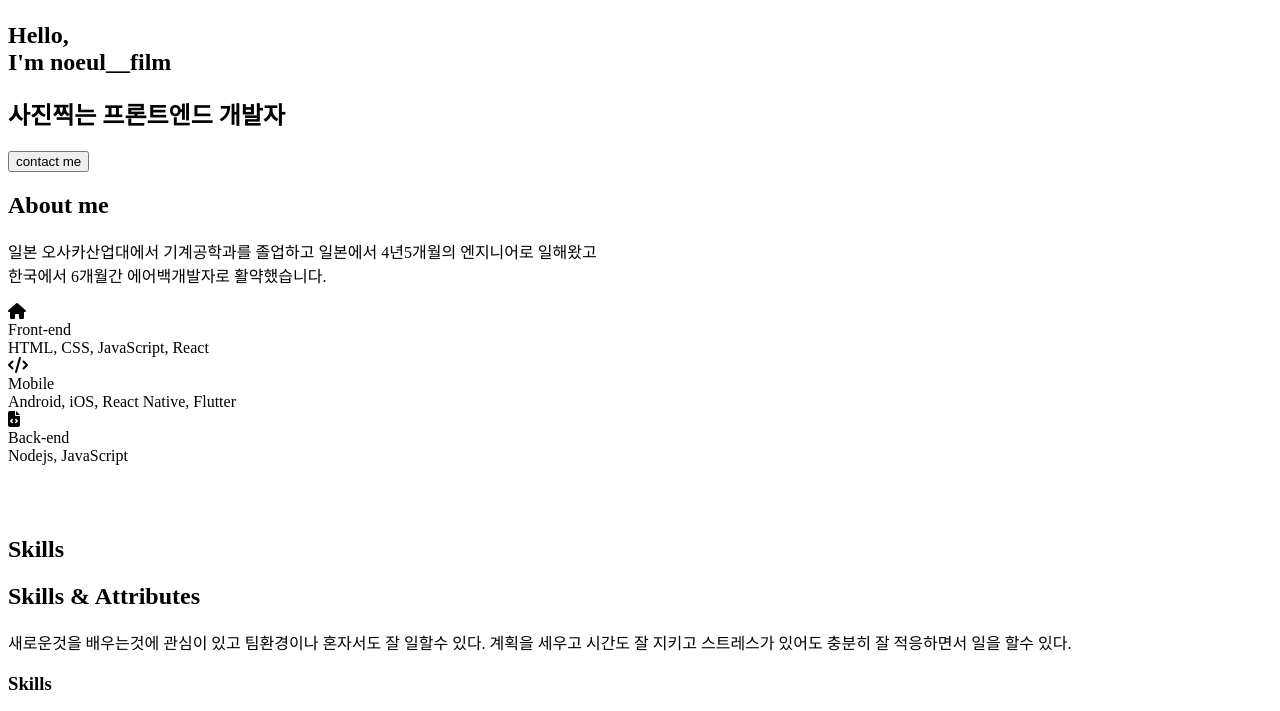
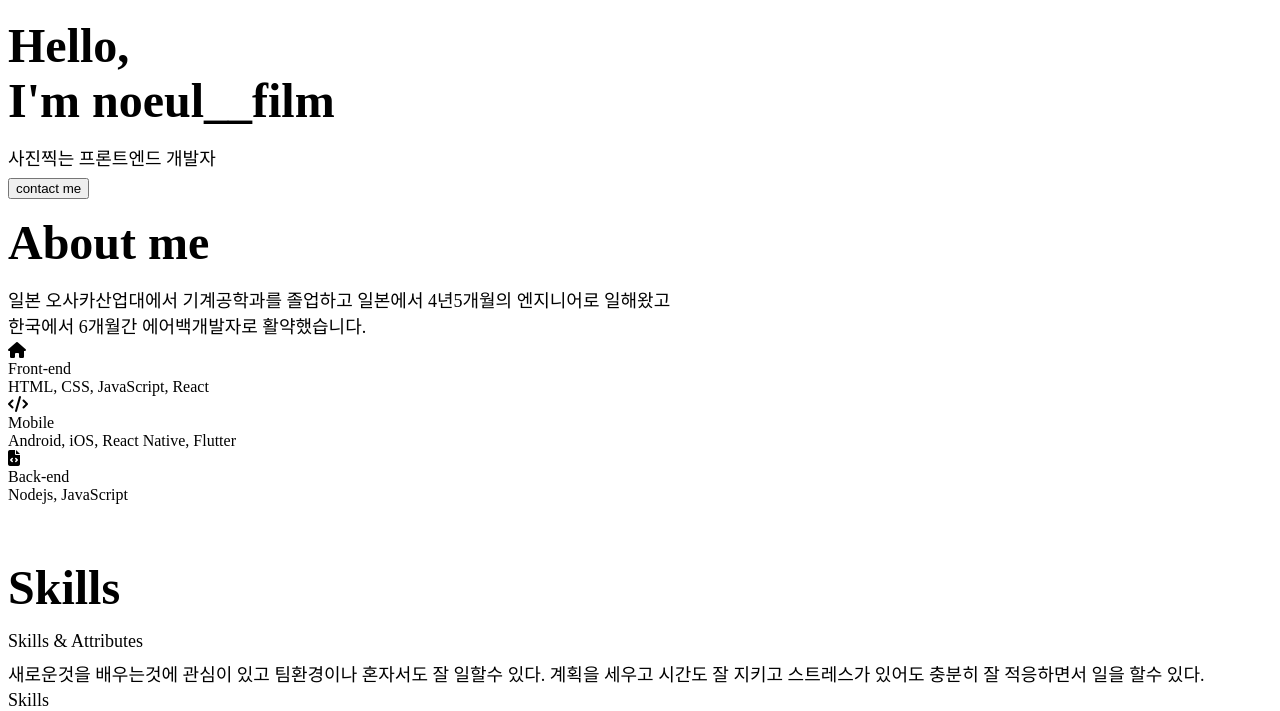
Before and after one commit to kwonmw12/noeulfilm-hardcoding, a plain HTML site: page index.html in a window 1280 px wide. Shown: the part 2148-2859 px from the top of the page. Drawn offline with Linux system fonts and the light colour scheme.

Commit message:
css Global and Typography 처리 완료

```diff
--- a/css/style.css
+++ b/css/style.css
@@ -1,7 +1,83 @@
-:root{
-    --font-size : 32px;
-    --font-color-black : black;
-    --font-color-white : white;
-    --background-color : whitesmoke;
-    --base-space : 8px;
+/* Global */
+:root {
+    /* Color */
+    --color-white: #ffffff;
+    --color-light-white: #eeeeee;
+    --color-dark-white: #bdbdbd;
+    --color-pink: #fe918d;
+    --color-dark-pink: #ff6863;
+    --color-dark-grey: #4d4d4d;
+    --color-grey: #616161;
+    --color-light-grey: #7c7979;
+    --color-blue: #73aace;
+    --color-yellow: #fff7d1;
+    --color-orange: #feb546;
+    --color-black: #000000;
+
+    /* Font size */
+    --font-large: 48px;
+    --font-medium: 28px;
+    --font-regular: 18px;
+    --font-small: 16px;
+    --font-micro: 14px;
+
+    /* Font weight */
+    --weight-bold: 700;
+    --weight-semi-bold: 600;
+    --weight-regular: 400;
+  }
+
+  /* Typography */
+
+  h1 {
+    font-size: var(--font-large);
+    font-weight: var(--weight-bold);
+    color: var(--color-black);
+    margin: 16px 0px;
+  }
+
+  h2 {
+    font-size: var(--font-medium);
+    font-weight: var(--weight-semi-bold);
+    color: var(--color-black);
+    margin: 8px 0;
+  }
+
+  h3 {
+    font-size: var(--font-regular);
+    font-weight: var(--weight-regular);
+    color: var(--color-black);
+    margin: 8px 0;
+  }
+
+  p {
+    font-size: var(--font-regular);
+    font-weight: var(--weight-regular);
+    color: var(--color-black);
+    margin: 4px 0;
+  }
+
+/* Universal tags */
+*{
+    box-sizing: border-box;
 }
+
+/* Typography */
+h1{
+    font-size: var(--font-large);
+    font-weight: var(--weight-bold);
+    color: var(--color-black);
+    margin: 16px 0px;
+}
+h2{
+    font-size: var(--font-regular);
+    font-weight: var(--weight-regular);
+    color: var(--color-black);
+    margin: 8px 0px;
+}
+h3{
+    font-size: var(--font-regular);
+    font-weight: var(--weight-regular);
+    color: var(--color-black);
+    margin: 4px 0px;
+}
```
